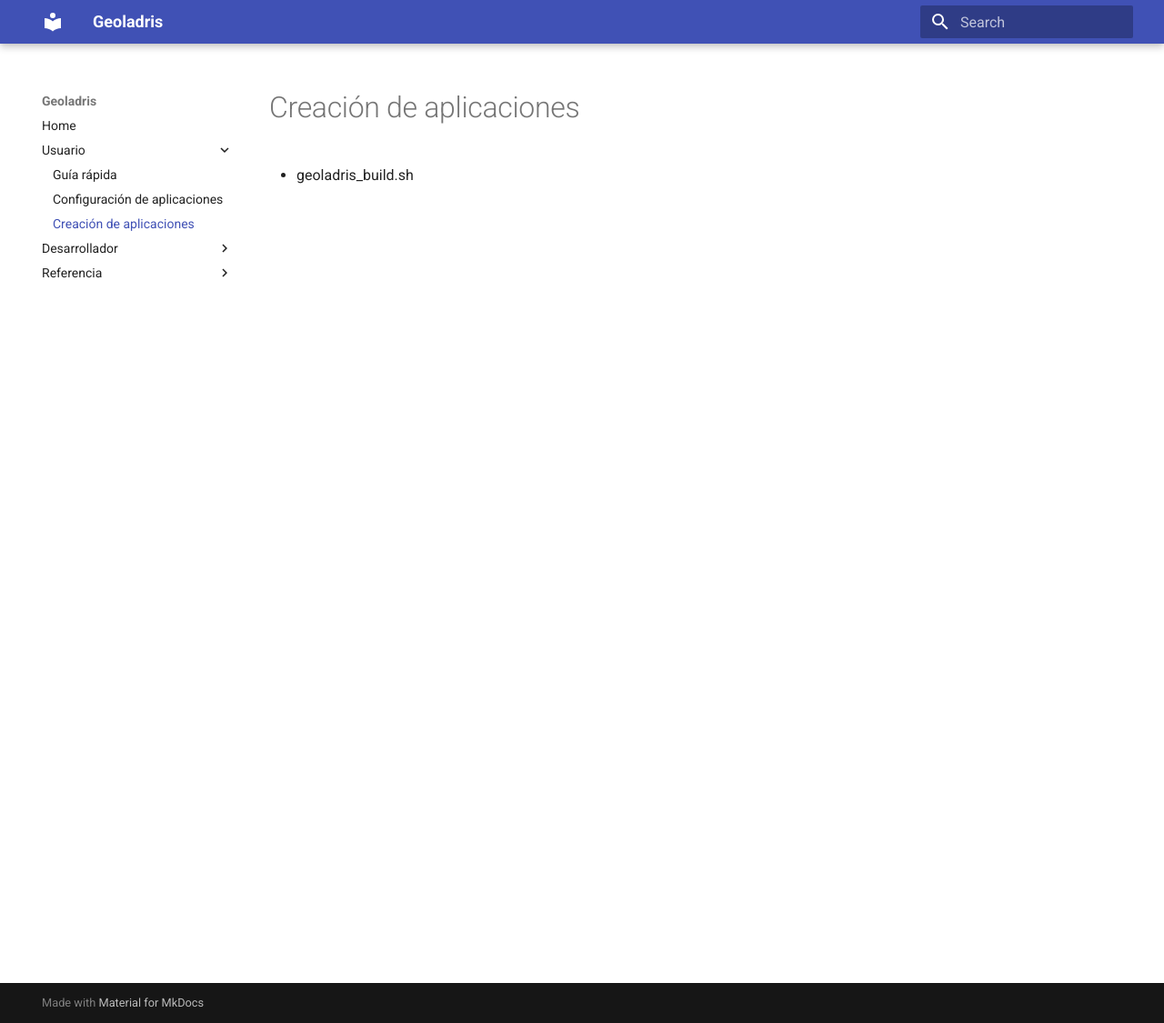
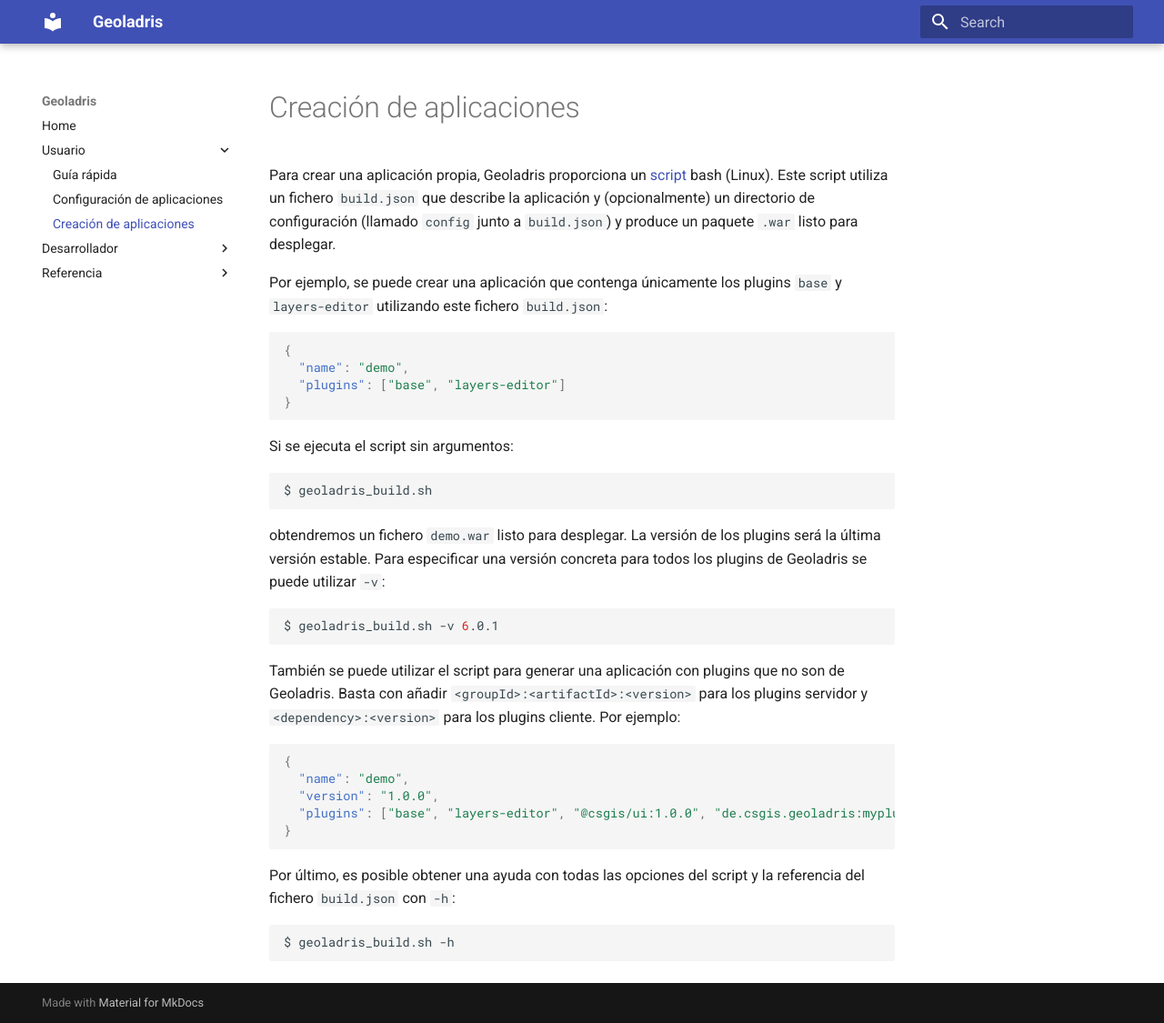
Before and after one commit to geoladris/doc, an MkDocs documentation site: the page built from docs/user/create.md, in a window 1280 px wide and 1125 px high. Shown: the whole window at 91% size. Built offline with MkDocs 1.6.1 and Material for MkDocs 9.7.7, drawn with Linux system fonts in a browser that asks for light colours; old or Windows-style settings are respelled for this version of MkDocs.

Commit message:
Add doc for geoladris_build.sh

````diff
--- a/docs/user/create.md
+++ b/docs/user/create.md
@@ -1 +1,37 @@
-- geoladris_build.sh
+Para crear una aplicación propia, Geoladris proporciona un [script](https://raw.githubusercontent.com/geoladris/core/master/build-tools/geoladris_build.sh) bash (Linux). Este script utiliza un fichero `build.json` que describe la aplicación y (opcionalmente) un directorio de configuración (llamado `config` junto a `build.json`) y produce un paquete `.war` listo para desplegar.
+
+Por ejemplo, se puede crear una aplicación que contenga únicamente los plugins `base` y `layers-editor` utilizando este fichero `build.json`:
+
+```json
+{
+  "name": "demo",
+  "plugins": ["base", "layers-editor"]
+}
+```
+Si se ejecuta el script sin argumentos:
+
+```bash
+$ geoladris_build.sh
+```
+
+obtendremos un fichero `demo.war` listo para desplegar. La versión de los plugins será la última versión estable. Para especificar una versión concreta para todos los plugins de Geoladris se puede utilizar `-v`:
+
+```bash
+$ geoladris_build.sh -v 6.0.1
+```
+
+También se puede utilizar el script para generar una aplicación con plugins que no son de Geoladris. Basta con añadir `<groupId>:<artifactId>:<version>` para los plugins servidor y `<dependency>:<version>` para los plugins cliente. Por ejemplo:
+
+```json
+{
+  "name": "demo",
+  "version": "1.0.0",
+  "plugins": ["base", "layers-editor", "@csgis/ui:1.0.0", "de.csgis.geoladris:myplugin:1.0.1"]
+}
+```
+
+Por último, es posible obtener una ayuda con todas las opciones del script y la referencia del fichero `build.json` con `-h`:
+
+```bash
+$ geoladris_build.sh -h
+```
````
